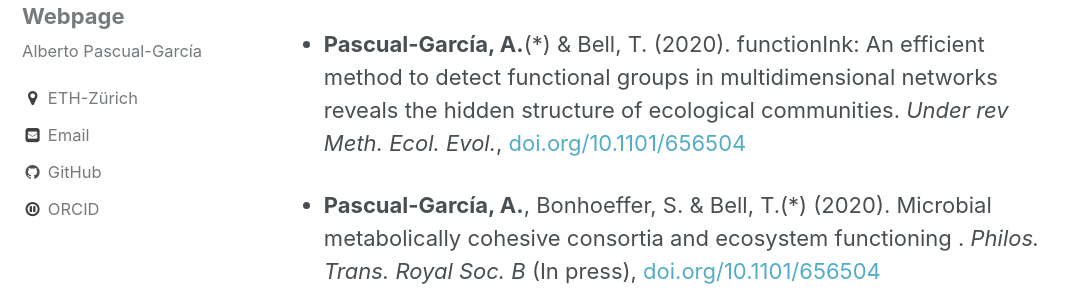
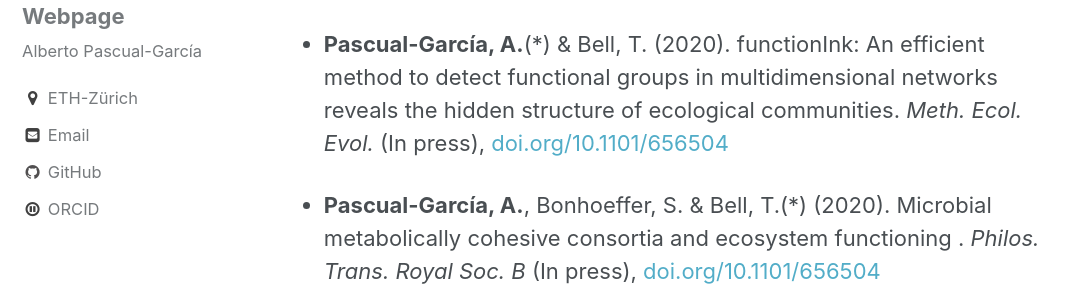
Before and after one commit to apascualgarcia/apascualgarcia.github.io, a Jekyll site: the page built from _pages/Publications.md, in a window 1280 px wide and 900 px high, scrolled down 356 px. Shown: the part 163-455 px from the top of the window, without its empty margins (0-1078 px from the left). Built offline with Jekyll 4.4.1, drawn with Linux system fonts in a browser that asks for light colours.

Commit message:
added MetEcolEvol 2020

```diff
--- a/_pages/Publications.md
+++ b/_pages/Publications.md
@@ -13,7 +13,7 @@ permalink: /_pages/Publications/
 
 * **Pascual-García, A.**(*) & Bell, T. (2020). Community-level signatures of ecological succession in natural bacterial communities. _Under rev. Nature Commun._, [doi.org/10.1101/636233](https://www.biorxiv.org/content/10.1101/636233v2)
 
-* **Pascual-García, A.**(*) & Bell, T. (2020). functionInk: An efficient method to detect functional groups in multidimensional networks reveals the hidden structure of ecological communities. _Under rev Meth. Ecol. Evol._, [doi.org/10.1101/656504](https://www.biorxiv.org/content/10.1101/656504v3)
+* **Pascual-García, A.**(*) & Bell, T. (2020). functionInk: An efficient method to detect functional groups in multidimensional networks reveals the hidden structure of ecological communities. _Meth. Ecol. Evol._ (In press), [doi.org/10.1101/656504](https://www.biorxiv.org/content/10.1101/656504v3)
 
 * **Pascual-García, A.**, Bonhoeffer, S. & Bell, T.(*) (2020). Microbial metabolically cohesive consortia and ecosystem functioning
 . _Philos. Trans. Royal Soc. B_ (In press), [doi.org/10.1101/656504](https://www.biorxiv.org/content/10.1101/656504v1)
```
